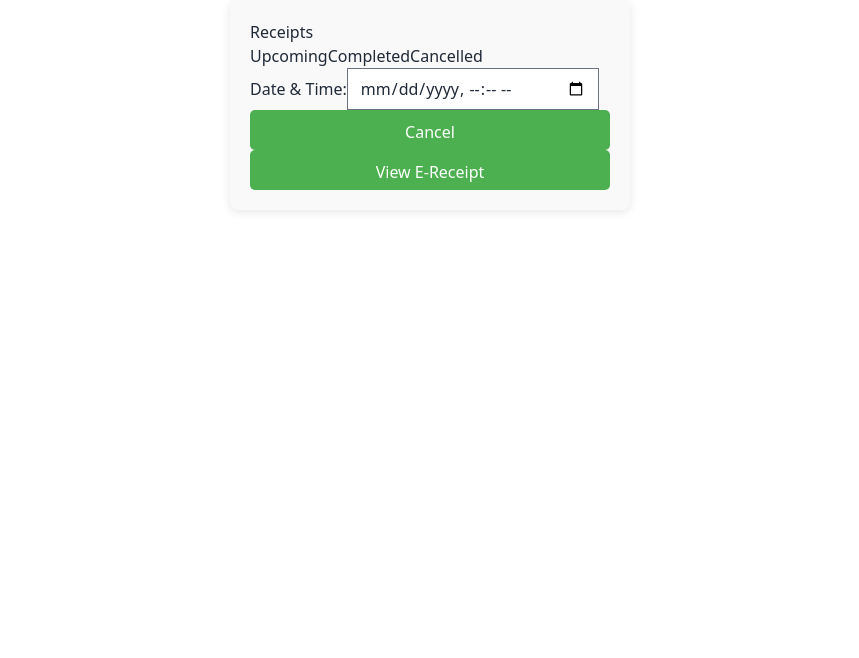
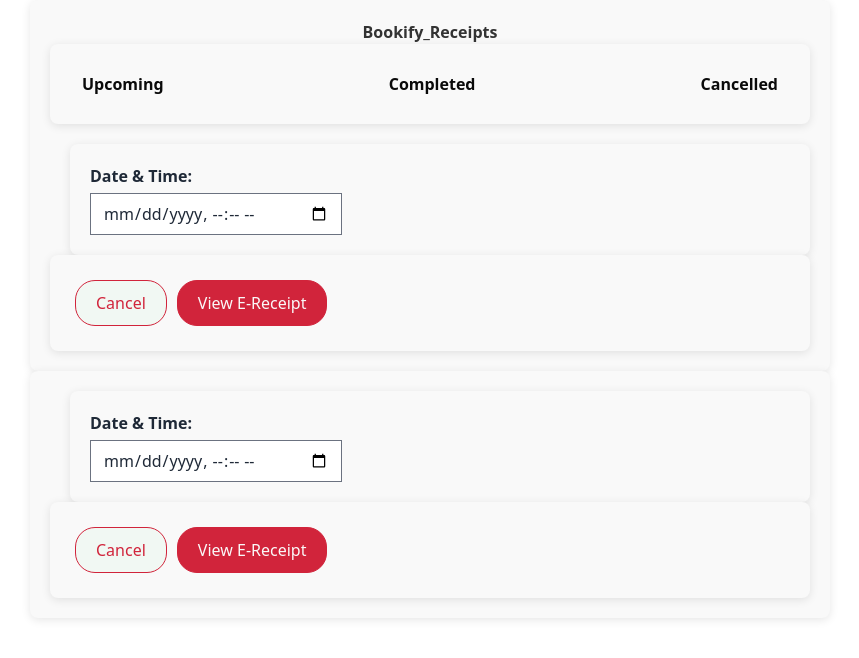
Before and after one commit to buhleqampi/Booking-System, an Angular app: page /haircut in a window 1280 px wide. Shown: the top 658 px of the page, without its empty margins (210-1069 px from the left). Built offline with nearby package versions, Linux system fonts and the light colour scheme.

Commit message:
I made new changes

```diff
--- a/src/app/components/haircuts/haircuts.component.css
+++ b/src/app/components/haircuts/haircuts.component.css
@@ -1,22 +1,65 @@
-.container {
-    max-width: 400px;
-    margin: auto;
+
+div{
+  max-width: 800px;
+  margin: 0 auto;
   padding: 20px;
   background-color: #f9f9f9;
   border-radius: 8px;
   box-shadow: 0 2px 10px rgba(0, 0, 0, 0.1);
 }
-button {
-    width:100%;
-    height: 40px;
-    padding: 10px;
-    font-size: 16px;
-    background-color: #4caf50;
-    color: #fff;
-    border: none;
-    border-radius: 5px;
+.div2{
+  max-width: 800px;
+  margin: 0 auto;
+  padding: 20px;
+  background-color: #f9f9f9;
+  border-radius: 8px;
+  box-shadow: 0 2px 10px rgba(0, 0, 0, 0.1);
+}
+
+h1 {
+  text-align: center;
+  color: #333;
+  font-weight: bold;
+}
+
+.status-labels {
+  display:flex;
+  justify-content: space-between;
+  margin-bottom: 20px;
+}
+
+.status-labels label {
+  color: rgb(10, 10, 10);
+  padding: 8px 12px;
+  border-radius: 4px;
+  font-weight: bold;
+}
+.date-time {
+  margin-left: 20px;
+}
+
+.date-time label {
+  display: block;
+  margin-bottom: 5px;
+  font-weight: bold;
+}
+
+.buttons button {
+   text-align: left;
+  background-color: #f1f8f3;
+  color: rgb(250, 248, 248);
+  border: 10px;
+  padding: 10px 20px;
+  border-radius: 20px;
   cursor: pointer;
+  transition: background-color 0.3s;
+  margin: 5px;
 }
-.view e-receipt button {
-  background-color: red;
+.buttons button:last-child {
+  background-color: #d1243b;
+  border: 1px solid #d1243b;
 }
+.buttons button:first-child {
+  color: #d1243b;
+  border: 1px solid #d1243b;
+}
--- a/src/app/components/haircuts/haircuts.component.html
+++ b/src/app/components/haircuts/haircuts.component.html
@@ -1,18 +1,29 @@
 <div class="container">
-    <h1>Receipts</h1>
+    <h1>Bookify_Receipts</h1>
+
     <div class="status-labels">
         <label>Upcoming</label>
+        <br>
         <label>Completed</label>
+        <br>
         <label>Cancelled</label>
+
     </div>
-
-    <div class="date-time">
+   <div class="date-time">
         <label for="dateTime">Date & Time:</label>
         <input type="datetime-local" id="dateTime" name="dateTime">
     </div>
 
     <div class="buttons">
-        <button type="button" onclick="cancelBooking()">Cancel</button>
-        <button type="button" onclick="viewEReceipt()">View E-Receipt</button>
+        <button type="button" onclick="cancelBooking()">Cancel</button><button type="button" onclick="viewEReceipt()">View E-Receipt</button>
     </div>
 </div>
+<div class="container">
+<div class="date-time">
+    <label for="dateTime">Date & Time:</label>
+    <input type="datetime-local" id="dateTime" name="dateTime">
+</div>
+
+<div class="buttons">
+    <button type="button" onclick="cancelBooking()">Cancel</button><button type="button" onclick="viewEReceipt()">View E-Receipt</button>
+</div>
```
Lines whose indentation alone changed are shown as unchanged.
